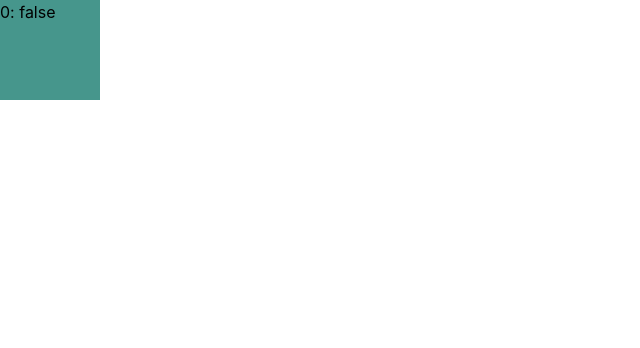
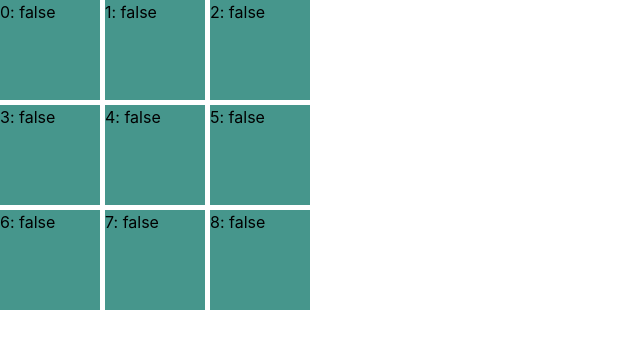
Before and after one commit to FenrisuIven/lamb-knucklebones, a website built with Vite: page index.html in a window 1280 px wide. Shown: the whole page, without its empty margins (0-640 px from the left). Built offline with nearby package versions, Linux system fonts and the light colour scheme.

Commit message:
Add base Cell and Board functionality

```diff
--- a/index.html
+++ b/index.html
@@ -4,9 +4,9 @@
     <meta charset="UTF-8" />
     <meta name="viewport" content="width=device-width, initial-scale=1.0" />
     <title>Knucklebones</title>
-    <script type="module" src="/src/main.js"></script>
   </head>
   <body>
     <div id="app"></div>
+    <script type="module" src="/src/main.js"></script>
   </body>
 </html>
--- /dev/null
+++ b/src/classes/board/board.css
@@ -0,0 +1,5 @@
+.board {
+    display: grid;
+    grid-template-areas: "a a a";
+    grid-gap: 5px;
+}
--- /dev/null
+++ b/src/classes/board/board.js
@@ -0,0 +1,31 @@
+import { BoardCell } from "../boardCell/boardCell.js";
+
+export class Board{
+    createCellsArray = () => (this._cells = []).length = 9;
+    initCellsArray(){
+        if (!this.getCellsArray()) this.createCellsArray();
+        for (let i = 0; i < 9; i++) {
+            this._cells[i] = new BoardCell(i);
+        }
+    }
+    getCellsArray = () => this._cells;
+
+    createNode() {
+        const div = document.createElement("div");
+        div.classList.add("board");
+        this._node = div;
+    }
+    initNode() {
+        if(!this.getNode()) this.createNode();
+        this.getCellsArray().forEach((cell) => {
+            this.getNode().appendChild(cell.getNode());
+        });
+    }
+    getNode = () => this._node;
+
+    constructor(){
+        this.initCellsArray();
+        this.initNode();
+    }
+
+}
--- a/src/classes/boardCell/boardCell.js
+++ b/src/classes/boardCell/boardCell.js
@@ -1,21 +1,40 @@
 export class BoardCell {
-    constructor(idx, occupied = false) {
+    setIndex (idx) {
+        if (!Number.isInteger(idx)) {
+            throw new Error("Value of Board Cell index was not of integer type");
+        }
         if (idx < 0 || idx > 9) {
             throw new RangeError("Value of Board Cell index was outside of range: 0-9");
         }
-        this._index = idx == null ? 0 : idx;
-        this._occupied = occupied;
+        this._index = idx;
     }
-    static insertCellInto(targetDiv, cell){
-        if (targetDiv == null) {
-            throw new Error("Target div is undefined");
+    getIndex = () => this._index;
+
+    setOccupied(occ) {
+        if (typeof occ !== "boolean") {
+            throw new Error("Value of Board Cell occupied was not boolean");
         }
-        if (cell == null) {
-            throw new Error("Cell is undefined");
-        }
-        targetDiv.innerHTML += `
-            <div class="board-cell">
-                <p>${cell._index}: ${cell._occupied}</p>
-            </div>`;
+        this._occupied = occ;
+    }
+    getOccupied = () => this._occupied;
+
+    createNode() {
+        const div = document.createElement("div");
+        div.classList.add("board-cell");
+        this._node = div;
+    }
+    initNode() {
+        if(!this._node) this.createNode();
+        this.getNode().innerHTML += `<span>${this.getIndex()}: ${this.getOccupied()}</span>`;
+        this.getNode().addEventListener("click", () => {
+            console.log(`click: ${this.getIndex()}`);
+        })
+    }
+    getNode = () => this._node;
+
+    constructor(idx) {
+        this.setIndex(idx);
+        this.setOccupied(false);
+        this.initNode();
     }
 }
--- a/src/main.js
+++ b/src/main.js
@@ -1,14 +1,13 @@
 import './classes/boardCell/boardCell.css'
+import './classes/board/board.css'
 import './style.css'
-import {
-    BoardCell
-} from './classes/boardCell/boardCell.js'
+import { BoardCell } from './classes/boardCell/boardCell.js'
+import { Board } from './classes/board/board.js'
 
-document.querySelector('#app').innerHTML = `
-  <div id="test">
-  </div>`;
+document.querySelector('#app').innerHTML = `<div id="test"></div>`;
 
-const bc = new BoardCell(0);
-console.log(bc);
+//testing area
+const b = new Board();
+console.log(b);
 
-BoardCell.insertCellInto(document.querySelector('#test'), bc);
+document.querySelector('#test').appendChild(b.getNode());
```
